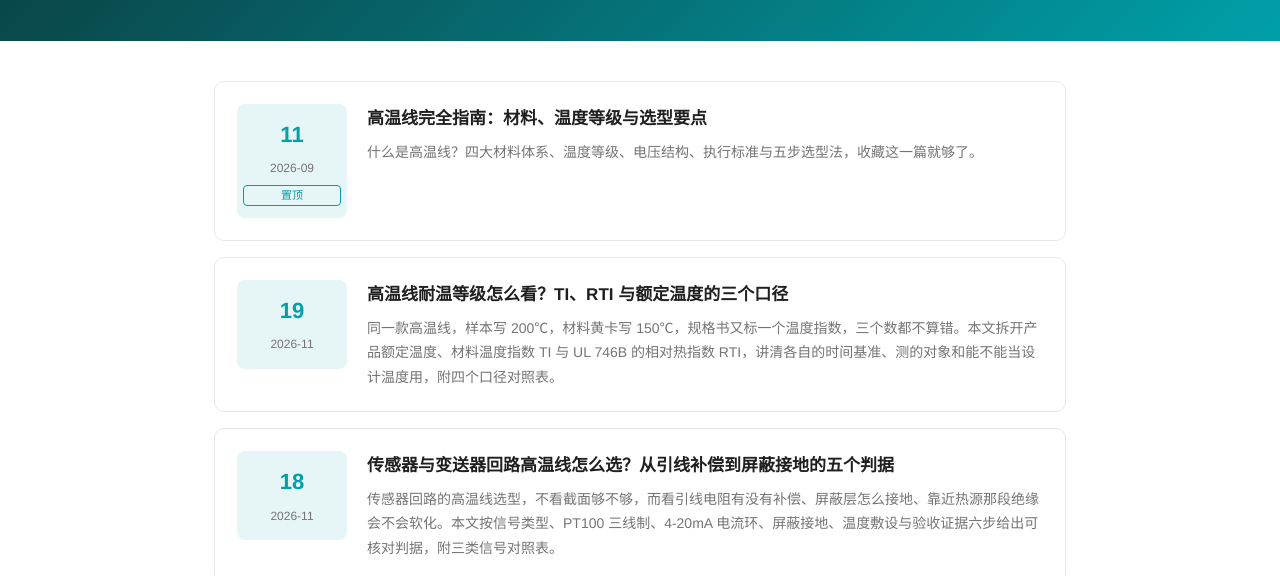
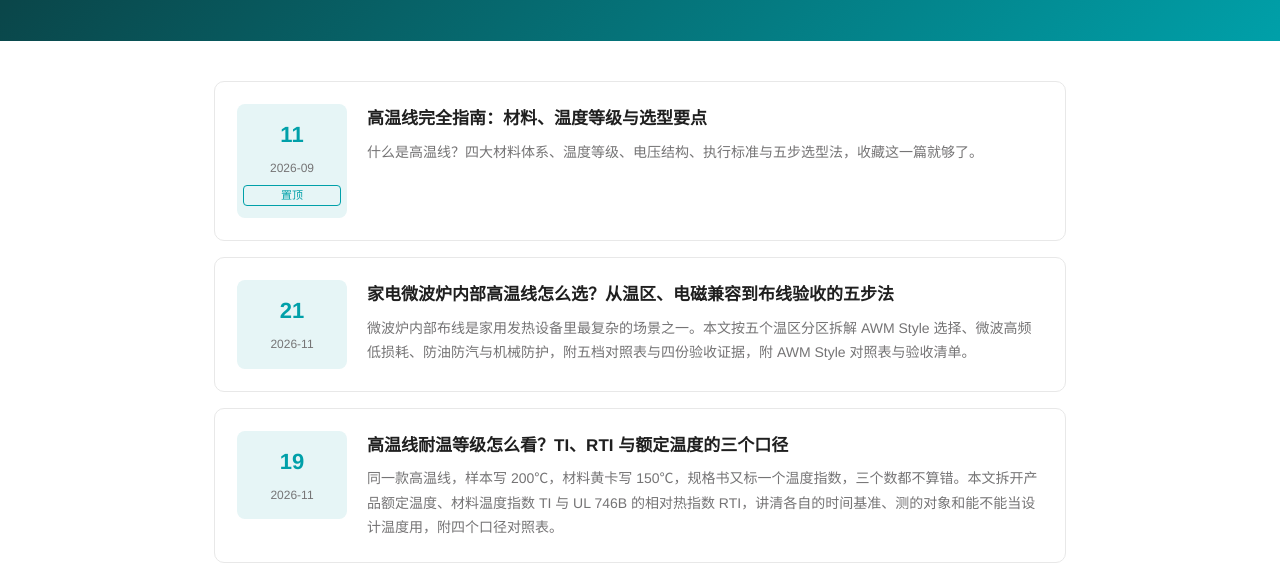
Before and after one commit to mfujun2025/gaowenxian, a plain HTML site: page news.html in a window 1280 px wide. Shown: the part 223-799 px from the top of the page. Drawn offline with Linux system fonts and the light colour scheme.

Commit message:
content: add news card for news-74

```diff
--- a/news.html
+++ b/news.html
@@ -59,6 +59,14 @@ s.parentNode.insertBefore(hm, s);
       <div>
         <h3>高温线完全指南：材料、温度等级与选型要点</h3>
         <p>什么是高温线？四大材料体系、温度等级、电压结构、执行标准与五步选型法，收藏这一篇就够了。</p>
+      </div>
+    </a>
+
+    <a class="news-card" href="news/news-74.html">
+      <div class="date"><b>21</b><span>2026-11</span></div>
+      <div>
+        <h3>家电微波炉内部高温线怎么选？从温区、电磁兼容到布线验收的五步法</h3>
+        <p>微波炉内部布线是家用发热设备里最复杂的场景之一。本文按五个温区分区拆解 AWM Style 选择、微波高频低损耗、防油防汽与机械防护，附五档对照表与四份验收证据，附 AWM Style 对照表与验收清单。</p>
       </div>
     </a>
 
```
